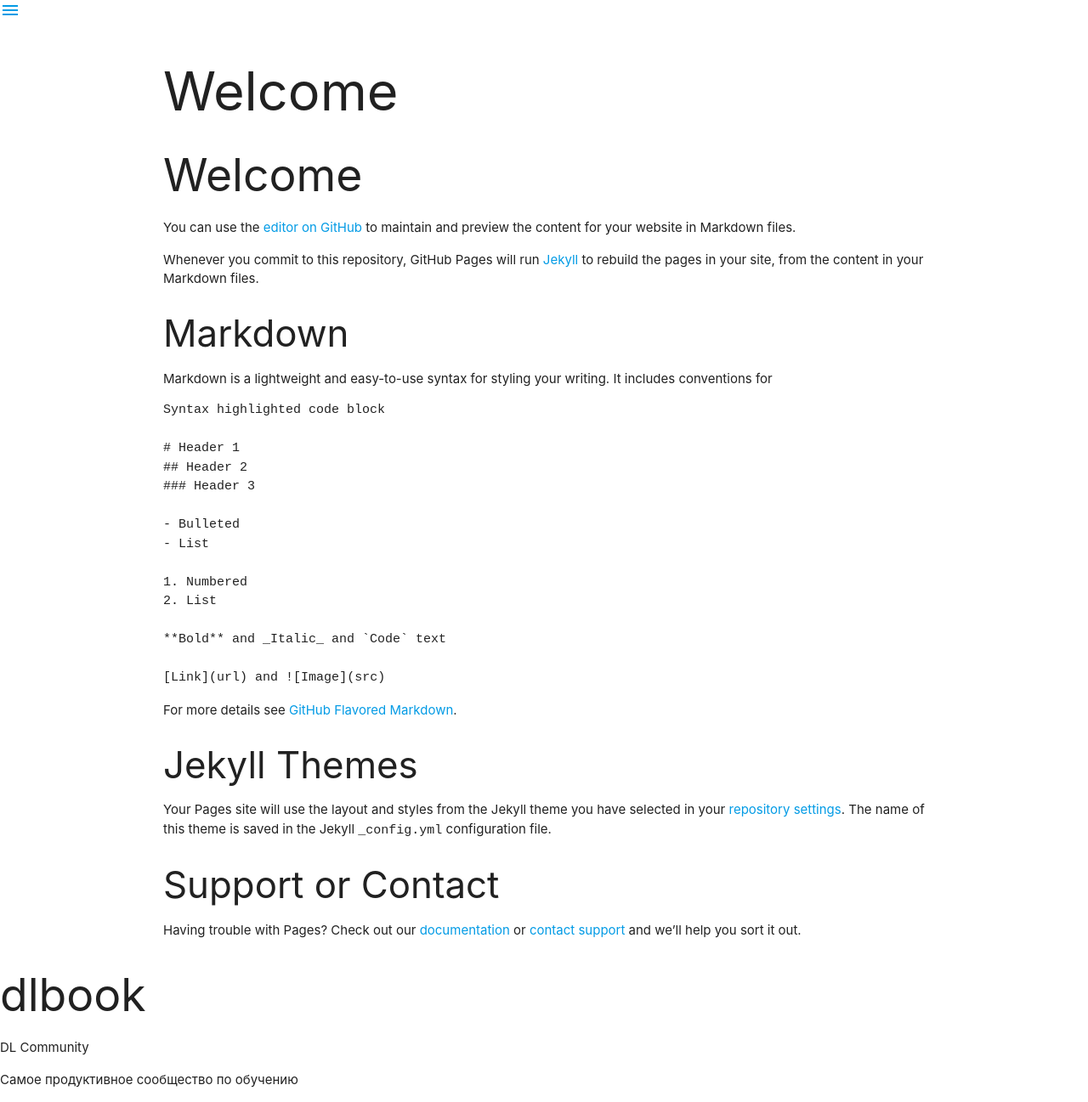
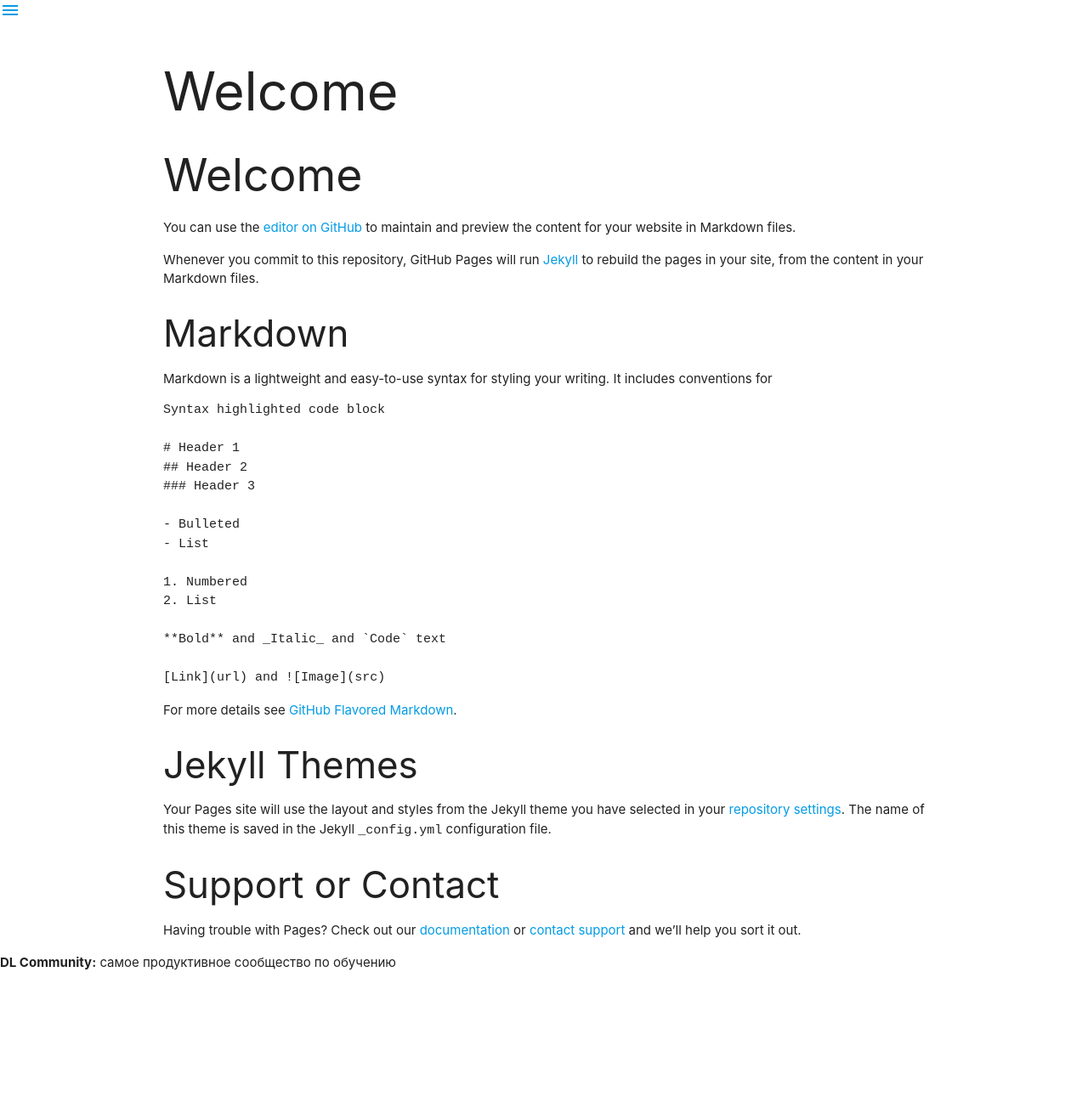
Before and after one commit to vmkazakoff/dlbook, a Jekyll site: the page built from start.md, in a window 1280 px wide. Shown: the whole page at 85% size. Built offline with Jekyll 4.4.1, drawn with Linux system fonts in a browser that asks for light colours; our own code applies the rules of GitHub Pages for plain Markdown files; after the commit the page ends 1159 px from its top, so only the background shows below that.

Commit message:
Update footer.html

```diff
--- a/_includes/footer.html
+++ b/_includes/footer.html
@@ -1,25 +1,5 @@
-<footer class="site-footer h-card">
-
-  <div class="wrapper">
-
-    <div class="footer-col-wrapper">
-      <div class="footer-col one-half">
-      <h2 class="footer-heading">{{ site.title | escape }}</h2>
-        <ul class="contact-list">
-          <li class="p-name">
-            DL Community
-          </li>
-        </ul>
-      </div>
-
-      <div class="footer-col one-half">
-        <p>Самое продуктивное сообщество по обучению</p>
-      </div>
-
-    </div>
-
-  </div>
-
+<footer>
+  <p><b>DL Community:</b> самое продуктивное сообщество по обучению</p>
 </footer>
 
 <script src="https://cdnjs.cloudflare.com/ajax/libs/materialize/1.0.0/js/materialize.min.js"></script>
```
